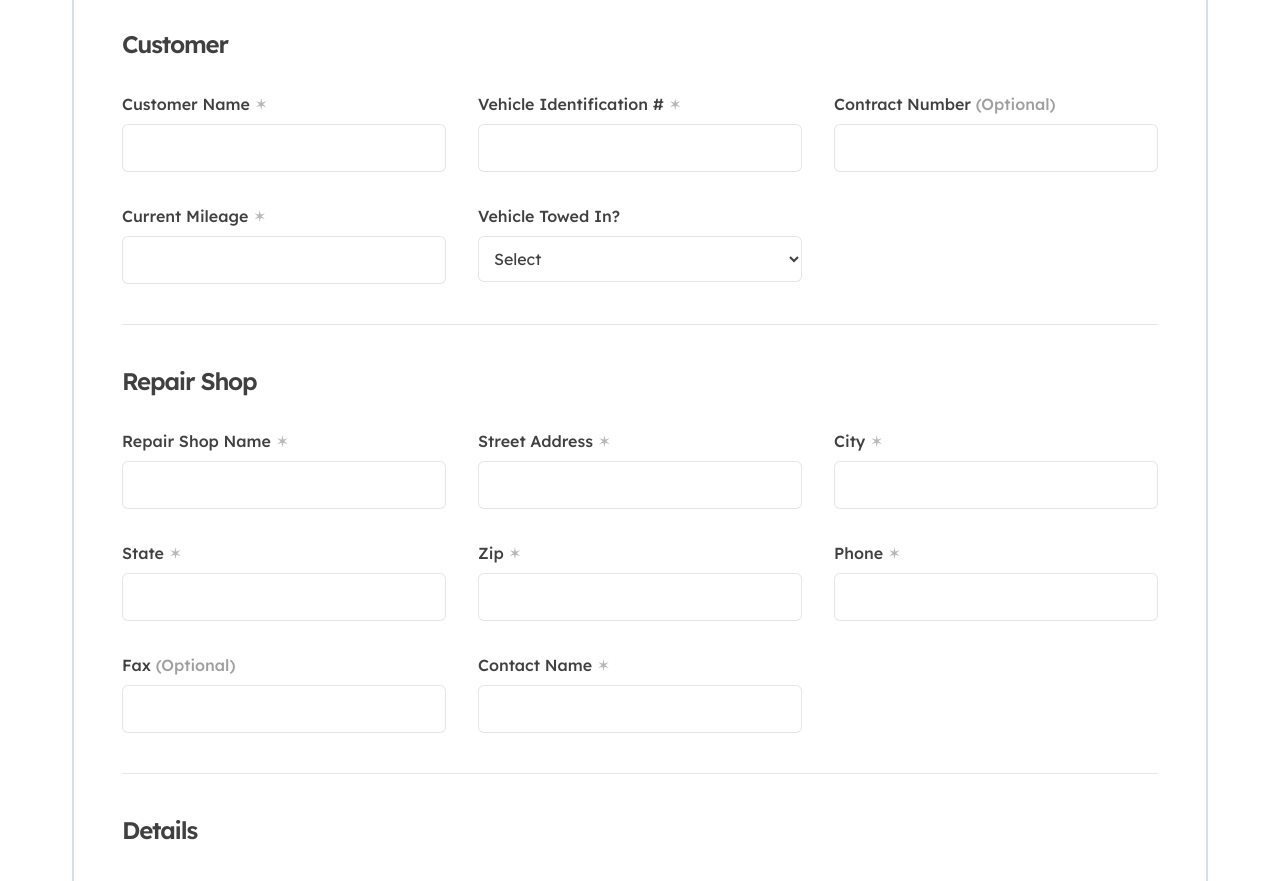
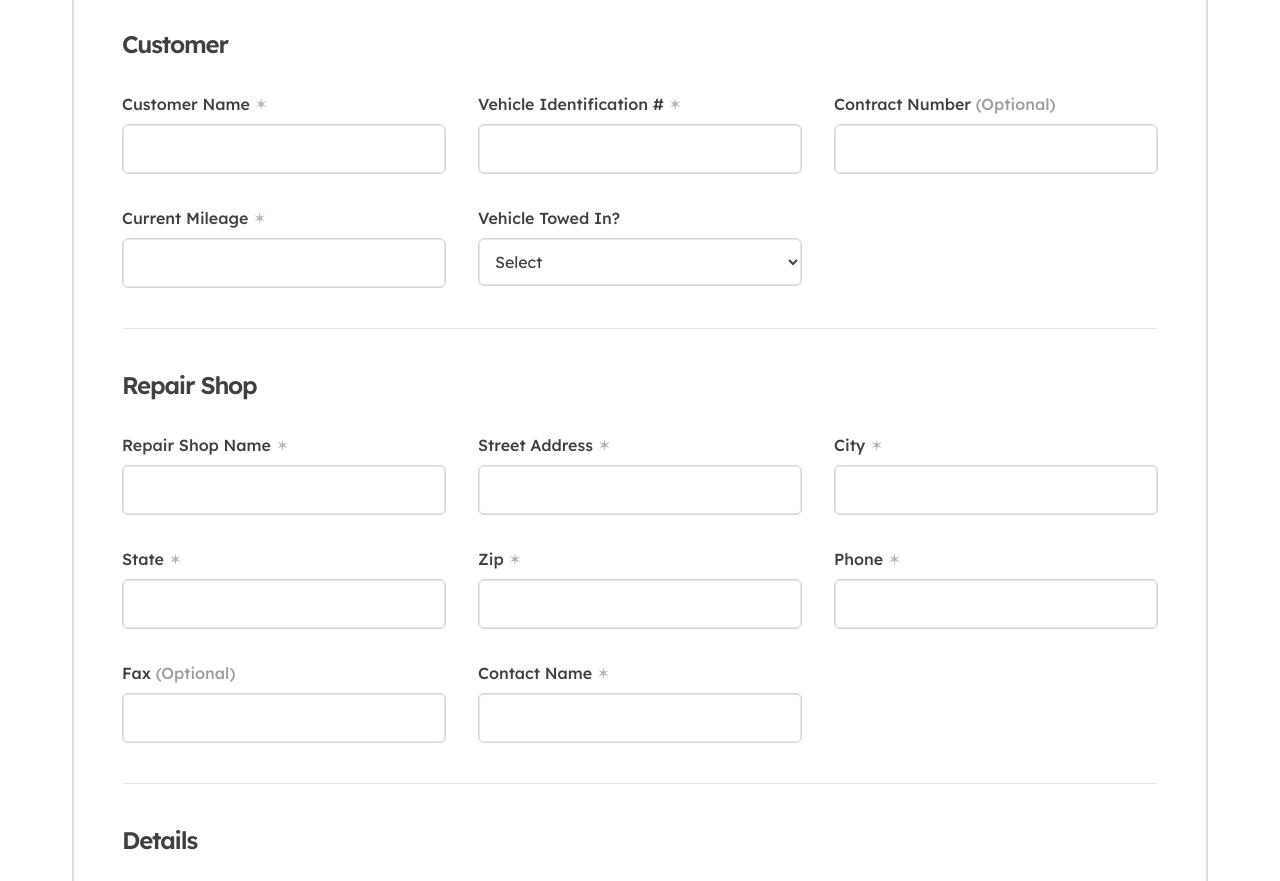
Before and after one commit to diamondwarranty/react-sanity-cms, a React (Vite) app: page /claim in a window 1280 px wide. Shown: the part 500-1381 px from the top of the page. Built offline with nearby package versions, Linux system fonts and the light colour scheme; a web font is replaced by a local one.

Commit message:
Update border

```diff
--- a/src/components/ClaimForm/index.jsx
+++ b/src/components/ClaimForm/index.jsx
@@ -112,7 +112,7 @@ export default function ClaimForm() {
               name="customerName"
               value={formData.customerName}
               onChange={handleChange}
-              className="w-full block p-2 lg:p-3 mt-1 rounded-md border-gray-300 ring-1 ring-inset ring-gray/10 text-sm md:text-base text-gray/80 focus:border-indigo-500 focus:ring-indigo-500"
+              className="w-full block p-2 lg:p-3 mt-1 rounded-md border border-gray-300 ring-1 ring-inset ring-gray/10 text-sm md:text-base text-gray/80 focus:border-indigo-500 focus:ring-indigo-500"
             />
             {errors.customerName && <p className="text-red-500 text-xs">{errors.customerName}</p>}
           </div>
@@ -128,7 +128,7 @@ export default function ClaimForm() {
               name="vin"
               value={formData.vin}
               onChange={handleChange}
-              className="w-full block p-2 lg:p-3 mt-1 rounded-md border-gray-300 ring-1 ring-inset ring-gray/10 text-sm md:text-base text-gray/80 focus:border-indigo-500 focus:ring-indigo-500"
+              className="w-full block p-2 lg:p-3 mt-1 rounded-md border border-gray-300 ring-1 ring-inset ring-gray/10 text-sm md:text-base text-gray/80 focus:border-indigo-500 focus:ring-indigo-500"
             />
             {errors.vin && <p className="text-red-500 text-xs">{errors.vin}</p>}
           </div>
@@ -141,7 +141,7 @@ export default function ClaimForm() {
               name="contractNumber"
               value={formData.contractNumber}
               onChange={handleChange}
-              className="w-full block p-2 lg:p-3 mt-1 rounded-md border-gray-300 ring-1 ring-inset ring-gray/10 text-sm md:text-base text-gray/80 focus:border-indigo-500 focus:ring-indigo-500"
+              className="w-full block p-2 lg:p-3 mt-1 rounded-md border border-gray-300 ring-1 ring-inset ring-gray/10 text-sm md:text-base text-gray/80 focus:border-indigo-500 focus:ring-indigo-500"
             />
             {errors.contractNumber && <p className="text-red-500 text-xs">{errors.contractNumber}</p>}
           </div>
@@ -158,7 +158,7 @@ export default function ClaimForm() {
               min="0"
               value={formData.mileage}
               onChange={handleChange}
-               className="w-full block p-2 lg:p-3 mt-1 rounded-md border-gray-300 ring-1 ring-inset ring-gray/10 text-sm md:text-base text-gray/80 focus:border-indigo-500 focus:ring-indigo-500"
+               className="w-full block p-2 lg:p-3 mt-1 rounded-md border border-gray-300 ring-1 ring-inset ring-gray/10 text-sm md:text-base text-gray/80 focus:border-indigo-500 focus:ring-indigo-500"
             />
             {errors.mileage && <p className="text-red-500 text-xs">{errors.mileage}</p>}
           </div>
@@ -171,7 +171,7 @@ export default function ClaimForm() {
               name="vehicleTowed"
               value={formData.vehicleTowed}
               onChange={handleChange}
-              className="w-full block p-2 lg:p-3 mt-1 rounded-md border-gray-300 ring-1 ring-inset ring-gray/10 text-sm md:text-base text-gray/80 focus:border-indigo-500 focus:ring-indigo-500"
+              className="w-full block p-2 lg:p-3 mt-1 rounded-md border border-gray-300 ring-1 ring-inset ring-gray/10 text-sm md:text-base text-gray/80 focus:border-indigo-500 focus:ring-indigo-500"
             >
               <option value="">Select</option>
               <option value="Yes">Yes</option>
@@ -198,7 +198,7 @@ export default function ClaimForm() {
               name="repairShopName"
               value={formData.repairShopName}
               onChange={handleChange}
-            className="w-full block p-2 lg:p-3 mt-1 rounded-md border-gray-300 ring-1 ring-inset ring-gray/10 text-sm md:text-base text-gray/80 focus:border-indigo-500 focus:ring-indigo-500"
+            className="w-full block p-2 lg:p-3 mt-1 rounded-md border border-gray-300 ring-1 ring-inset ring-gray/10 text-sm md:text-base text-gray/80 focus:border-indigo-500 focus:ring-indigo-500"
             />
             {errors.repairShopName && <p className="text-red-500 text-xs">{errors.repairShopName}</p>}
           </div>
@@ -216,7 +216,7 @@ export default function ClaimForm() {
               name="streetAddress"
               value={formData.streetAddress}
               onChange={handleChange}
-              className="w-full block p-2 lg:p-3 mt-1 rounded-md border-gray-300 ring-1 ring-inset ring-gray/10 text-sm md:text-base text-gray/80 focus:border-indigo-500 focus:ring-indigo-500"
+              className="w-full block p-2 lg:p-3 mt-1 rounded-md border border-gray-300 ring-1 ring-inset ring-gray/10 text-sm md:text-base text-gray/80 focus:border-indigo-500 focus:ring-indigo-500"
             />
             {errors.streetAddress && <p className="text-red-500 text-xs">{errors.streetAddress}</p>}
           </div>
@@ -232,7 +232,7 @@ export default function ClaimForm() {
               name="city"
               value={formData.city}
               onChange={handleChange}
-              className="w-full block p-2 lg:p-3 mt-1 rounded-md border-gray-300 ring-1 ring-inset ring-gray/10 text-sm md:text-base text-gray/80 focus:border-indigo-500 focus:ring-indigo-500"
+              className="w-full block p-2 lg:p-3 mt-1 border rounded-md border-gray-300 ring-1 ring-inset ring-gray/10 text-sm md:text-base text-gray/80 focus:border-indigo-500 focus:ring-indigo-500"
             />
             {errors.city && <p className="text-red-500 text-xs">{errors.city}</p>}
           </div>
@@ -248,7 +248,7 @@ export default function ClaimForm() {
               name="state"
               value={formData.state}
               onChange={handleChange}
-              className="w-full block p-2 lg:p-3 mt-1 rounded-md border-gray-300 ring-1 ring-inset ring-gray/10 text-sm md:text-base text-gray/80 focus:border-indigo-500 focus:ring-indigo-500"
+              className="w-full block p-2 lg:p-3 mt-1 border rounded-md border-gray-300 ring-1 ring-inset ring-gray/10 text-sm md:text-base text-gray/80 focus:border-indigo-500 focus:ring-indigo-500"
             />
             {errors.state && <p className="text-red-500 text-xs">{errors.state}</p>}
           </div>
@@ -264,7 +264,7 @@ export default function ClaimForm() {
               name="zip"
               value={formData.zip}
               onChange={handleChange}
-              className="w-full block p-2 lg:p-3 mt-1 rounded-md border-gray-300 ring-1 ring-inset ring-gray/10 text-sm md:text-base text-gray/80 focus:border-indigo-500 focus:ring-indigo-500"
+              className="w-full block p-2 lg:p-3 mt-1 border rounded-md border-gray-300 ring-1 ring-inset ring-gray/10 text-sm md:text-base text-gray/80 focus:border-indigo-500 focus:ring-indigo-500"
             />
             {errors.zip && <p className="text-red-500 text-xs">{errors.zip}</p>}
           </div>
@@ -280,7 +280,7 @@ export default function ClaimForm() {
               name="phone"
               value={formData.phone}
               onChange={handleChange}
-              className="w-full block p-2 lg:p-3 mt-1 rounded-md border-gray-300 ring-1 ring-inset ring-gray/10 text-sm md:text-base text-gray/80 focus:border-indigo-500 focus:ring-indigo-500"
+              className="w-full block p-2 lg:p-3 mt-1 border rounded-md border-gray-300 ring-1 ring-inset ring-gray/10 text-sm md:text-base text-gray/80 focus:border-indigo-500 focus:ring-indigo-500"
             />
             {errors.phone && <p className="text-red-500 text-xs">{errors.phone}</p>}
           </div>
@@ -294,7 +294,7 @@ export default function ClaimForm() {
               name="fax"
               value={formData.fax}
               onChange={handleChange}
-              className="w-full block p-2 lg:p-3 mt-1 rounded-md border-gray-300 ring-1 ring-inset ring-gray/10 text-sm md:text-base text-gray/80 focus:border-indigo-500 focus:ring-indigo-500"
+              className="w-full block p-2 lg:p-3 mt-1 border rounded-md border-gray-300 ring-1 ring-inset ring-gray/10 text-sm md:text-base text-gray/80 focus:border-indigo-500 focus:ring-indigo-500"
             />
             {errors.fax && <p className="text-red-500 text-xs">{errors.fax}</p>}
           </div>
@@ -310,7 +310,7 @@ export default function ClaimForm() {
               name="contactName"
               value={formData.contactName}
               onChange={handleChange}
-              className="w-full block p-2 lg:p-3 mt-1 rounded-md border-gray-300 ring-1 ring-inset ring-gray/10 text-sm md:text-base text-gray/80 focus:border-indigo-500 focus:ring-indigo-500"
+              className="w-full block p-2 lg:p-3 mt-1 rounded-md border border-gray-300 ring-1 ring-inset ring-gray/10 text-sm md:text-base text-gray/80 focus:border-indigo-500 focus:ring-indigo-500"
             />
             {errors.contactName && <p className="text-red-500 text-xs">{errors.contactName}</p>}
           </div>
```
